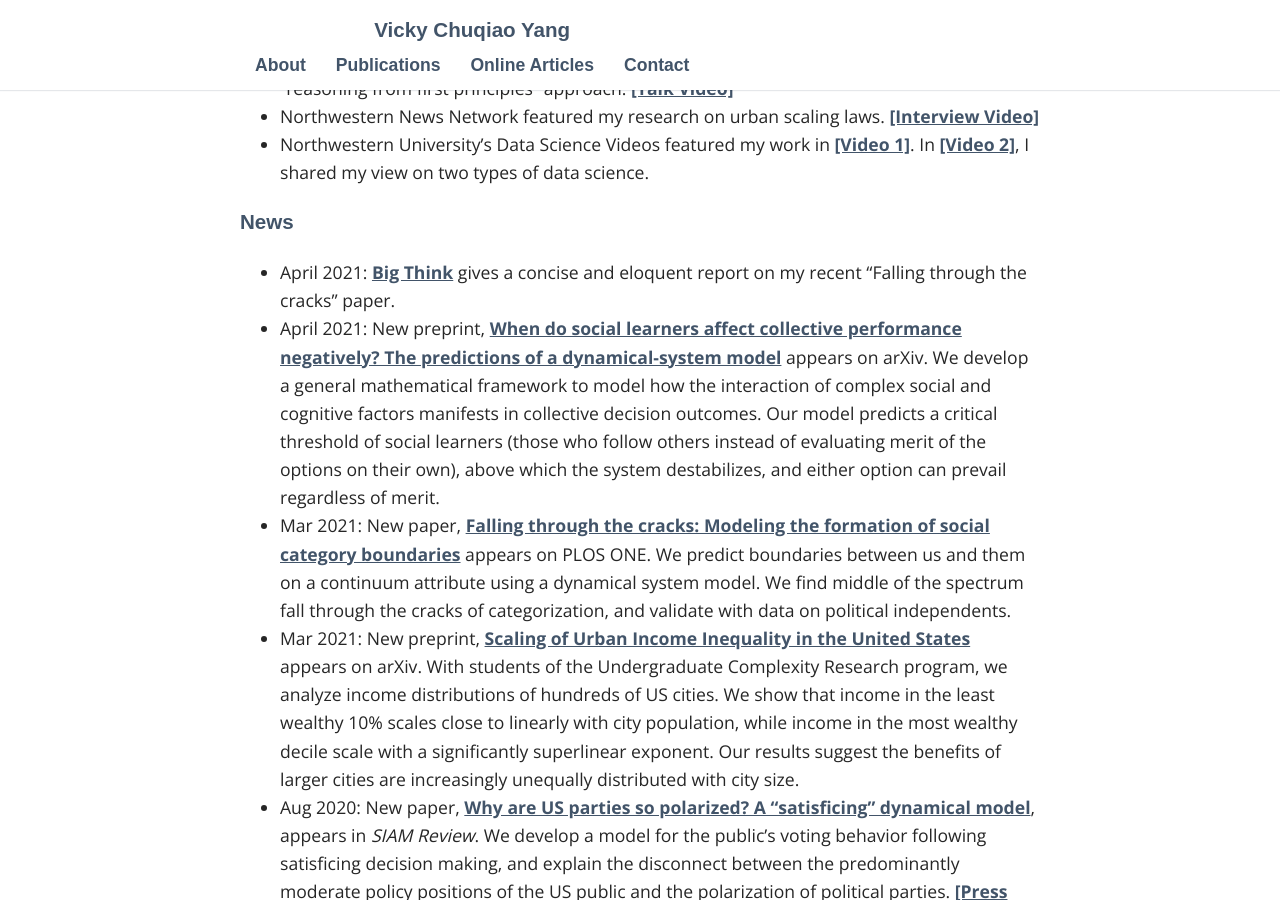
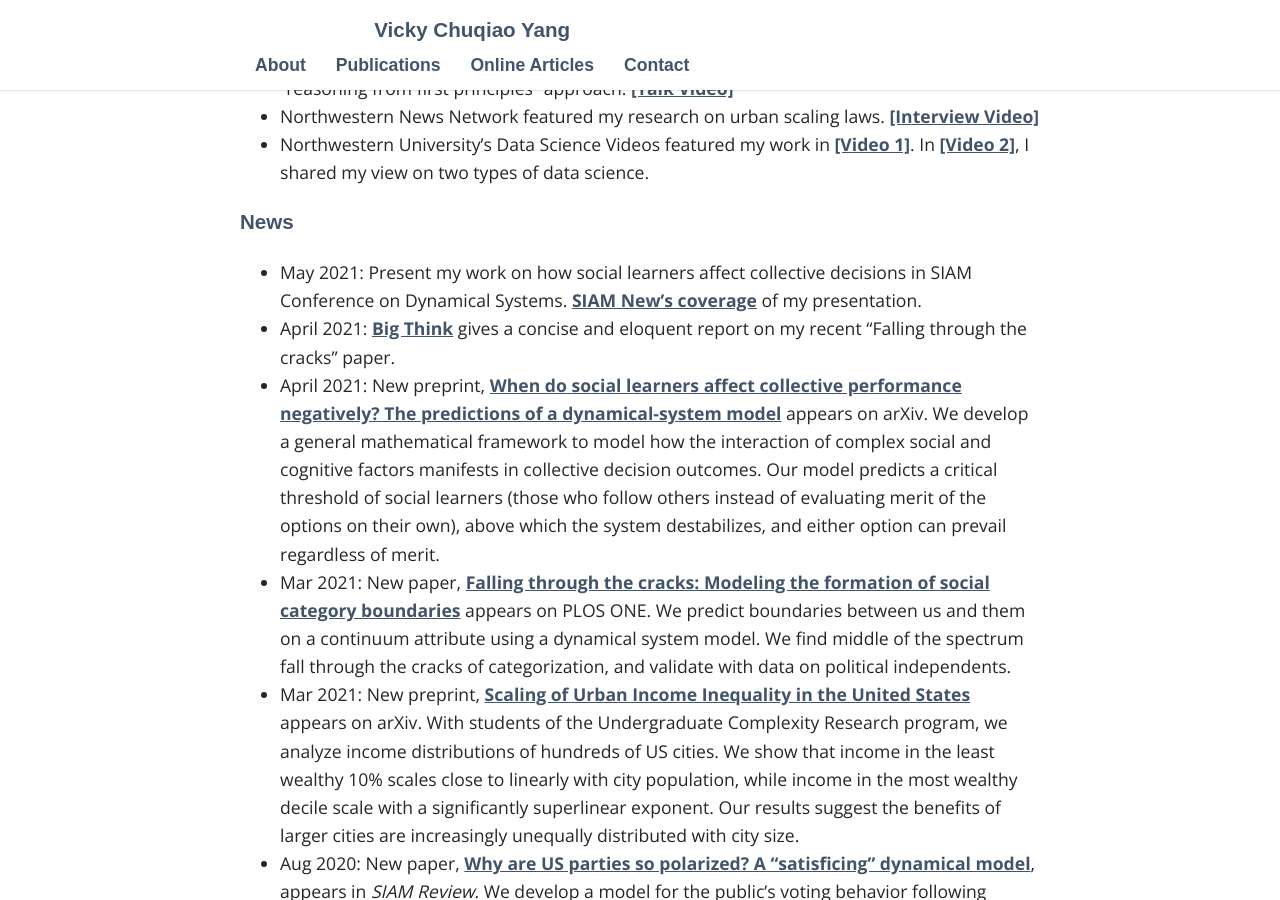
Before and after one commit to vc-yang/vc-yang.github.io, a Jekyll site: the page built from index.md, in a window 1280 px wide and 900 px high, scrolled down 729 px. Built offline with Jekyll 4.4.1, drawn with Linux system fonts in a browser that asks for light colours; some web fonts are replaced.

Commit message:
Update index.md

```diff
--- a/index.md
+++ b/index.md
@@ -22,6 +22,7 @@ If you are looking for my interactive visualization of US Congress ideology, it'
 
 
 ### News
+* May 2021: Present my work on how social learners affect collective decisions in SIAM Conference on Dynamical Systems. [SIAM New's coverage](https://sinews.siam.org/Details-Page/social-learners-impact-outcome-of-group-decision-making) of my presentation.
 * April 2021: [Big Think](https://bigthink.com/surprising-science/middle-excluded-politics) gives a concise and eloquent report on my recent "Falling through the cracks" paper.
 * April 2021: New preprint, [When do social learners affect collective performance negatively? The predictions of a dynamical-system model](http://arxiv.org/abs/2104.00770) appears on arXiv. We develop a general mathematical framework to model how the interaction of complex social and cognitive factors manifests in collective decision outcomes. Our model predicts a critical threshold of social learners (those who follow others instead of evaluating merit of the options on their own), above which the system destabilizes, and either option can prevail regardless of merit.
 * Mar 2021: New paper, [Falling through the cracks: Modeling the formation of social category boundaries](https://journals.plos.org/plosone/article?id=10.1371/journal.pone.0247562) appears on PLOS ONE. We predict boundaries between us and them on a continuum attribute using a dynamical system model. We find middle of the spectrum fall through the cracks of categorization, and validate with data on political independents.
```
